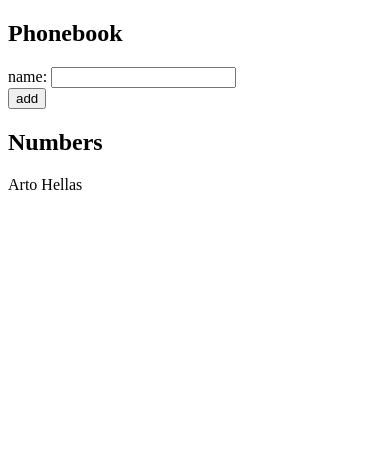
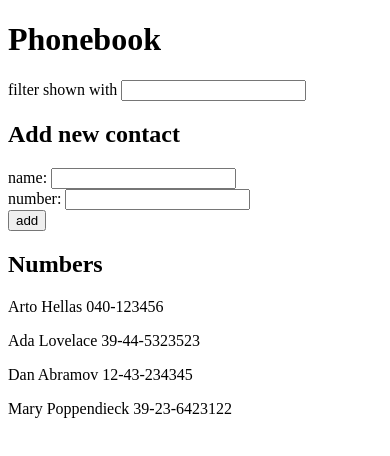
Before and after one commit to florluzduarte/fullstackopen, a React (Vite) app in the folder part2/phonebook/: page / in a window 390 px wide. Shown: the top 456 px of the page. Built offline with nearby package versions, Linux system fonts and the light colour scheme.

Commit message:
feat: 2.9: The Phonebook Step 4

```diff
--- a/part2/phonebook/src/App.jsx
+++ b/part2/phonebook/src/App.jsx
@@ -1,14 +1,26 @@
 import { useState } from "react";
 
+const dummyData = [
+  { name: "Arto Hellas", number: "040-123456", id: 1 },
+  { name: "Ada Lovelace", number: "39-44-5323523", id: 2 },
+  { name: "Dan Abramov", number: "12-43-234345", id: 3 },
+  { name: "Mary Poppendieck", number: "39-23-6423122", id: 4 },
+];
+
 const App = () => {
-  const [persons, setPersons] = useState([{ name: "Arto Hellas" }]);
+  const [persons, setPersons] = useState(dummyData);
   const [newName, setNewName] = useState("");
+  const [newNumber, setNewNumber] = useState("");
+  const [search, setSearch] = useState("");
+  const [searchResults, setSearchResults] = useState([]);
 
   const handleSubmit = (event) => {
     event.preventDefault();
 
     const newPerson = {
       name: newName,
+      number: newNumber,
+      id: new Date().getDate().toString(),
     };
 
     const isNew = persons.find(
@@ -22,25 +34,61 @@
     }
   };
 
-  const handleNewChange = (event) => {
+  const handleNewName = (event) => {
     setNewName(event.target.value);
   };
 
+  const handleNewNumber = (event) => {
+    setNewNumber(event.target.value);
+  };
+
+  const handleSearchSubmit = (event) => {
+    event.preventDefault();
+    console.log("search executed");
+    const filterResults = persons.filter((person) =>
+      person.name.toLowerCase().includes(search.toLowerCase()),
+    );
+    console.log("filtered list", filterResults);
+    setSearchResults(filterResults);
+  };
+
+  const handleSearch = (event) => {
+    console.log("search: ", event.target.value);
+    setSearch(event.target.value);
+  };
+
+  console.log(searchResults);
+
   return (
     <div>
-      <h2>Phonebook</h2>
+      <h1>Phonebook</h1>
+      <form onSubmit={handleSearchSubmit}>
+        filter shown with <input value={search} onChange={handleSearch} />
+      </form>
+      <h2>Add new contact</h2>
       <form onSubmit={handleSubmit}>
         <div>
-          name: <input value={newName} onChange={handleNewChange} />
+          name: <input value={newName} onChange={handleNewName} />
+        </div>
+        <div>
+          number: <input value={newNumber} onChange={handleNewNumber} />
         </div>
         <div>
           <button type="submit">add</button>
         </div>
       </form>
       <h2>Numbers</h2>
-      {persons.map((person) => (
-        <p key={person.name}>{person.name}</p>
-      ))}
+      {searchResults.length > 0
+        ? searchResults.map((person) => (
+            <p key={person.id}>
+              {person.name} {person.number}
+            </p>
+          ))
+        : persons.map((person) => (
+            <p key={person.id}>
+              {person.name} {person.number}
+            </p>
+          ))}
     </div>
   );
 };
```
